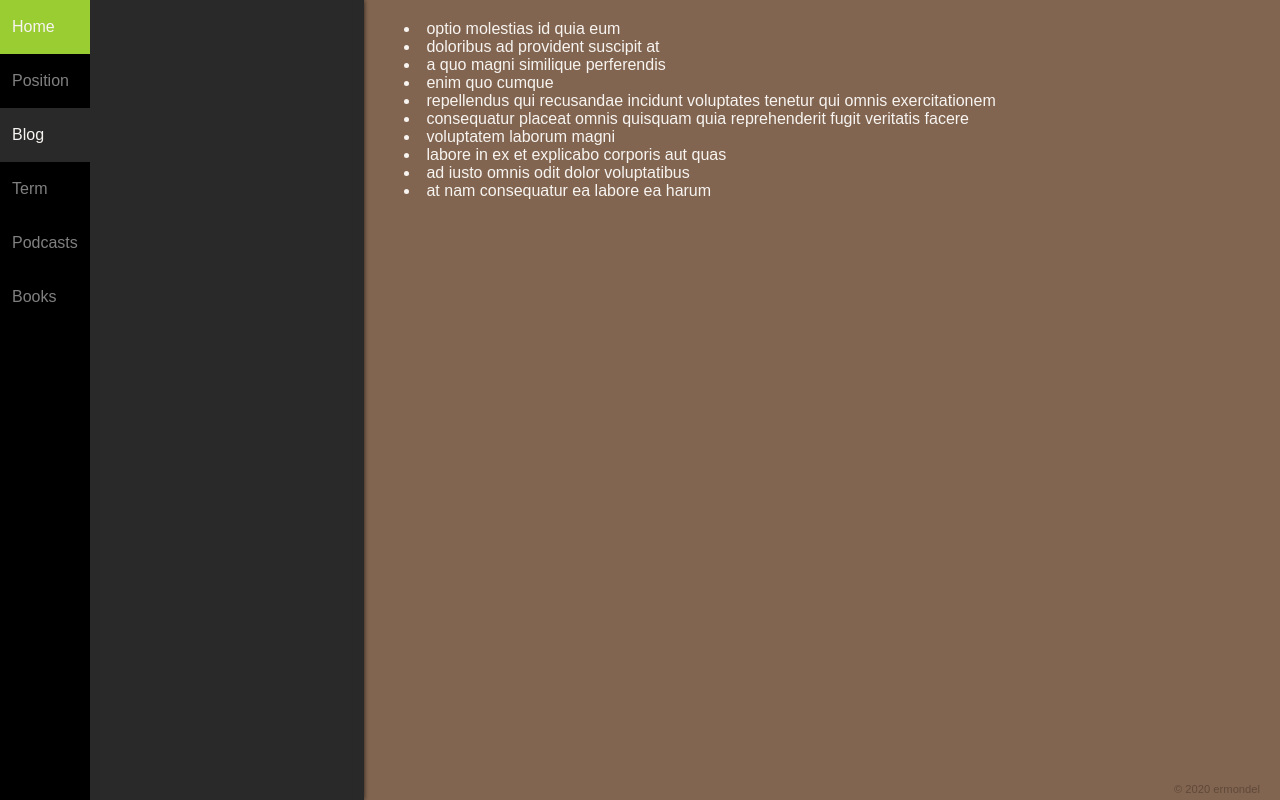
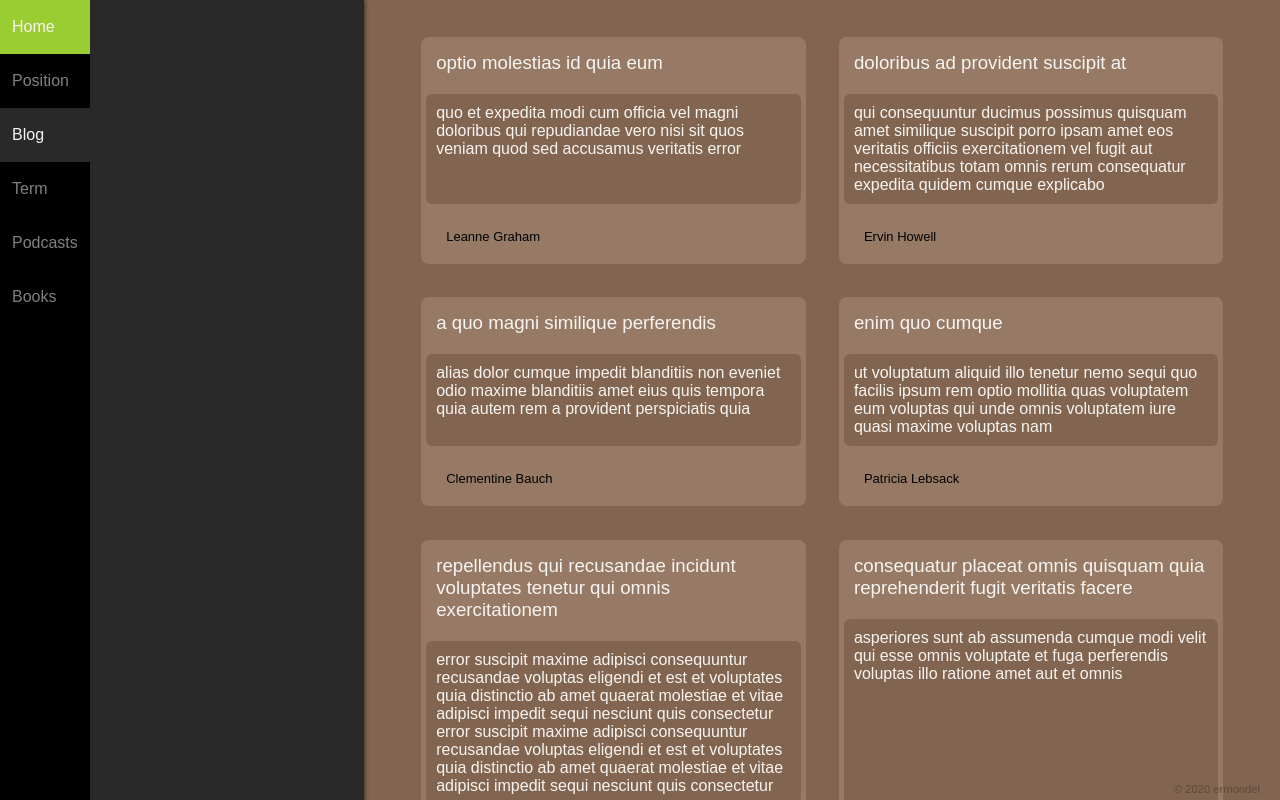
Before and after one commit to ermondel/react-seasons, a React (Create React App) app: page /blog in a window 1280 px wide. Shown: the top 800 px of the page. Built offline with nearby package versions, Linux system fonts and the light colour scheme.

Commit message:
feat: display a list of blog posts

```diff
--- a/src/actions/blog.js
+++ b/src/actions/blog.js
@@ -18,3 +18,8 @@ export const fetchBlogPosts = () => async (dispatch) => {
     console.log(error);
   }
 };
+
+export const selectBlogUser = (user) => ({
+  type: 'BLOG_USER_SELECTED',
+  payload: user,
+});
--- a/src/components/Blog/PostList.js
+++ b/src/components/Blog/PostList.js
@@ -1,6 +1,7 @@
 import React, { Component } from 'react';
 import { connect } from 'react-redux';
-import { fetchBlogPosts } from '../../actions/blog';
+import { fetchBlogPosts, selectBlogUser } from '../../actions/blog';
+import LoadingBar from '../LoadingBar';
 
 class PostList extends Component {
   componentDidMount() {
@@ -8,10 +9,25 @@ class PostList extends Component {
   }
 
   render() {
+    if (!this.props.posts) {
+      return <LoadingBar />;
+    }
+
     return (
-      <div>
+      <div className="post-list">
         {this.props.posts.map((post) => (
-          <li key={post.id}>{post.title}</li>
+          <div key={post.id} className="blogpost">
+            <h3 className="blogpost__title">{post.title}</h3>
+            <p className="blogpost__body">{post.body}</p>
+            <p className="blogpost__btns">
+              <button
+                className="blogpost__author_btn"
+                onClick={() => this.props.selectBlogUser(post.user)}
+              >
+                {post.user.name}
+              </button>
+            </p>
+          </div>
         ))}
       </div>
     );
@@ -22,4 +38,7 @@ const mapStateToProps = (state) => ({
   posts: state.blogposts,
 });
 
-export default connect(mapStateToProps, { fetchBlogPosts })(PostList);
+export default connect(mapStateToProps, {
+  fetchBlogPosts,
+  selectBlogUser,
+})(PostList);
--- a/src/fixtures/blog.js
+++ b/src/fixtures/blog.js
@@ -125,7 +125,7 @@ export default [
     title:
       'repellendus qui recusandae incidunt voluptates tenetur qui omnis exercitationem',
     body:
-      'error suscipit maxime adipisci consequuntur recusandae\nvoluptas eligendi et est et voluptates\nquia distinctio ab amet quaerat molestiae et vitae\nadipisci impedit sequi nesciunt quis consectetur',
+      'error suscipit maxime adipisci consequuntur recusandae\nvoluptas eligendi et est et voluptates\nquia distinctio ab amet quaerat molestiae et vitae\nadipisci impedit sequi nesciunt quis consectetur error suscipit maxime adipisci consequuntur recusandae\nvoluptas eligendi et est et voluptates\nquia distinctio ab amet quaerat molestiae et vitae\nadipisci impedit sequi nesciunt quis consectetur',
     user: {
       id: 5,
       name: 'Chelsey Dietrich',
@@ -246,7 +246,7 @@ export default [
     id: 90,
     title: 'ad iusto omnis odit dolor voluptatibus',
     body:
-      'minus omnis soluta quia\nqui sed adipisci voluptates illum ipsam voluptatem\neligendi officia ut in\neos soluta similique molestias praesentium blanditiis',
+      'minus omnis soluta quia\nqui sed adipisci voluptates illum ipsam voluptatem\neligendi officia ut in\neos soluta similique molestias praesentium blanditiis minus omnis soluta quia\nqui sed adipisci voluptates illum ipsam voluptatem\neligendi officia ut in\neos soluta similique molestias praesentium blanditiis',
     user: {
       id: 9,
       name: 'Glenna Reichert',
@@ -275,8 +275,7 @@ export default [
     userId: 10,
     id: 100,
     title: 'at nam consequatur ea labore ea harum',
-    body:
-      'cupiditate quo est a modi nesciunt soluta\nipsa voluptas error itaque dicta in\nautem qui minus magnam et distinctio eum\naccusamus ratione error aut',
+    body: 'cupiditate quo est a modi nesciunt soluta itaque',
     user: {
       id: 10,
       name: 'Clementina DuBuque',
--- a/src/reducers/blogPostsReducer.js
+++ b/src/reducers/blogPostsReducer.js
@@ -1,4 +1,4 @@
-export default (state = [], action) => {
+export default (state = null, action) => {
   if (action.type === 'FETCH_BLOG_POSTS') {
     return action.payload;
   }
--- a/src/style/index.css
+++ b/src/style/index.css
@@ -339,3 +339,59 @@ h2::first-letter {
 .copyright a:hover {
   text-decoration: underline;
 }
+
+/* * post list * */
+
+.post-list {
+  display: flex;
+  flex-wrap: wrap;
+}
+
+.blogpost {
+  width: 46%;
+  margin: 2%;
+  background-color: #967a65;
+  border-radius: 8px;
+  display: flex;
+  flex-direction: column;
+}
+
+.blogpost__title {
+  margin: 5px;
+  padding: 10px;
+  font-weight: normal;
+}
+
+.blogpost__body {
+  margin: 5px;
+  padding: 10px;
+  border-radius: 6px;
+  background-color: #826550;
+  flex-grow: 2;
+}
+
+.blogpost__btns {
+  margin: 5px;
+  padding: 10px;
+}
+
+.blogpost__author_btn {
+  margin: 0;
+  padding: 5px 10px;
+  border: none;
+  border-radius: 4px;
+  background-color: transparent;
+  color: black;
+  font-size: small;
+  cursor: pointer;
+}
+
+.blogpost__author_btn:hover {
+  color: orange;
+}
+
+.blogpost__author_btn:focus {
+  outline: none;
+  border: none;
+  color: orange;
+}
```
